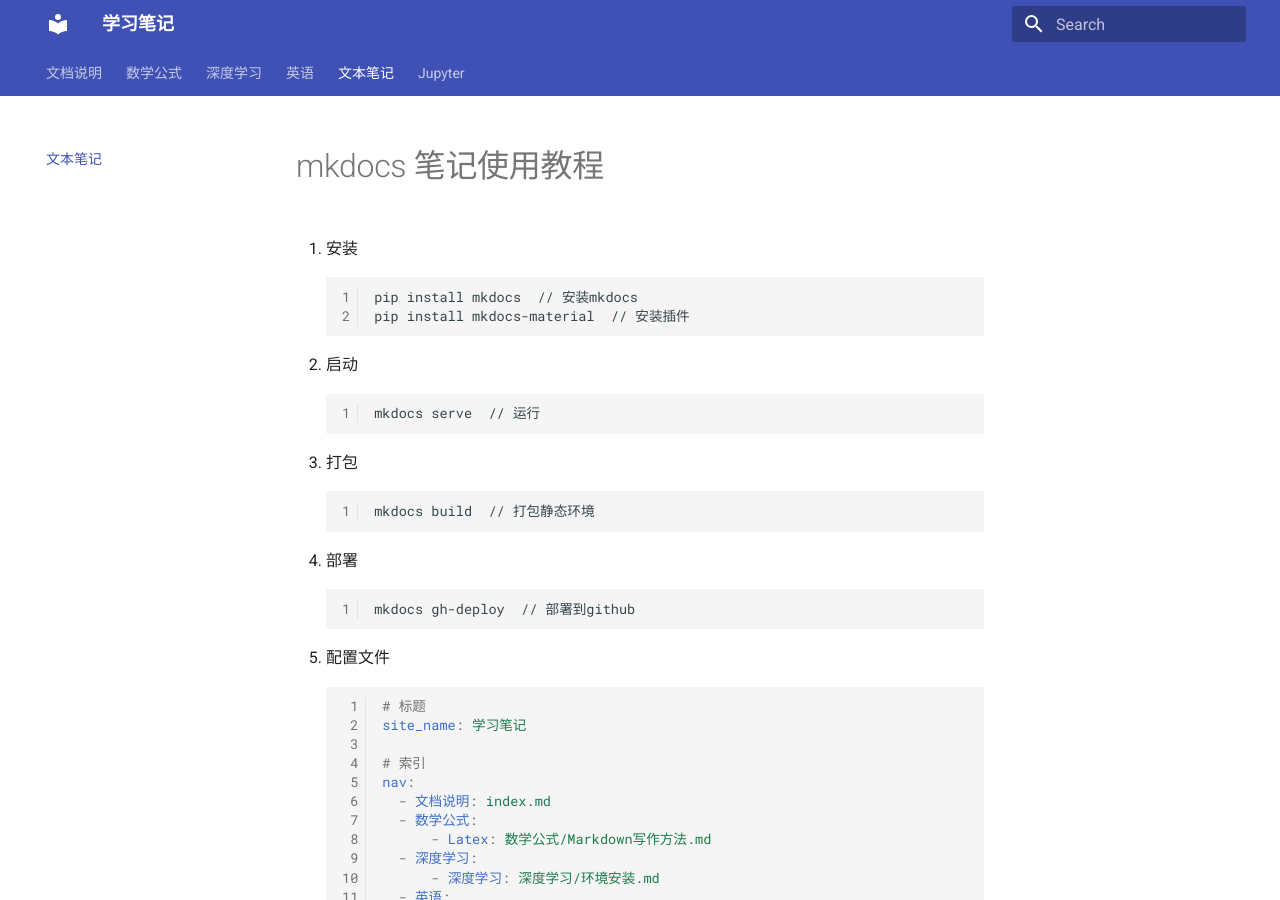
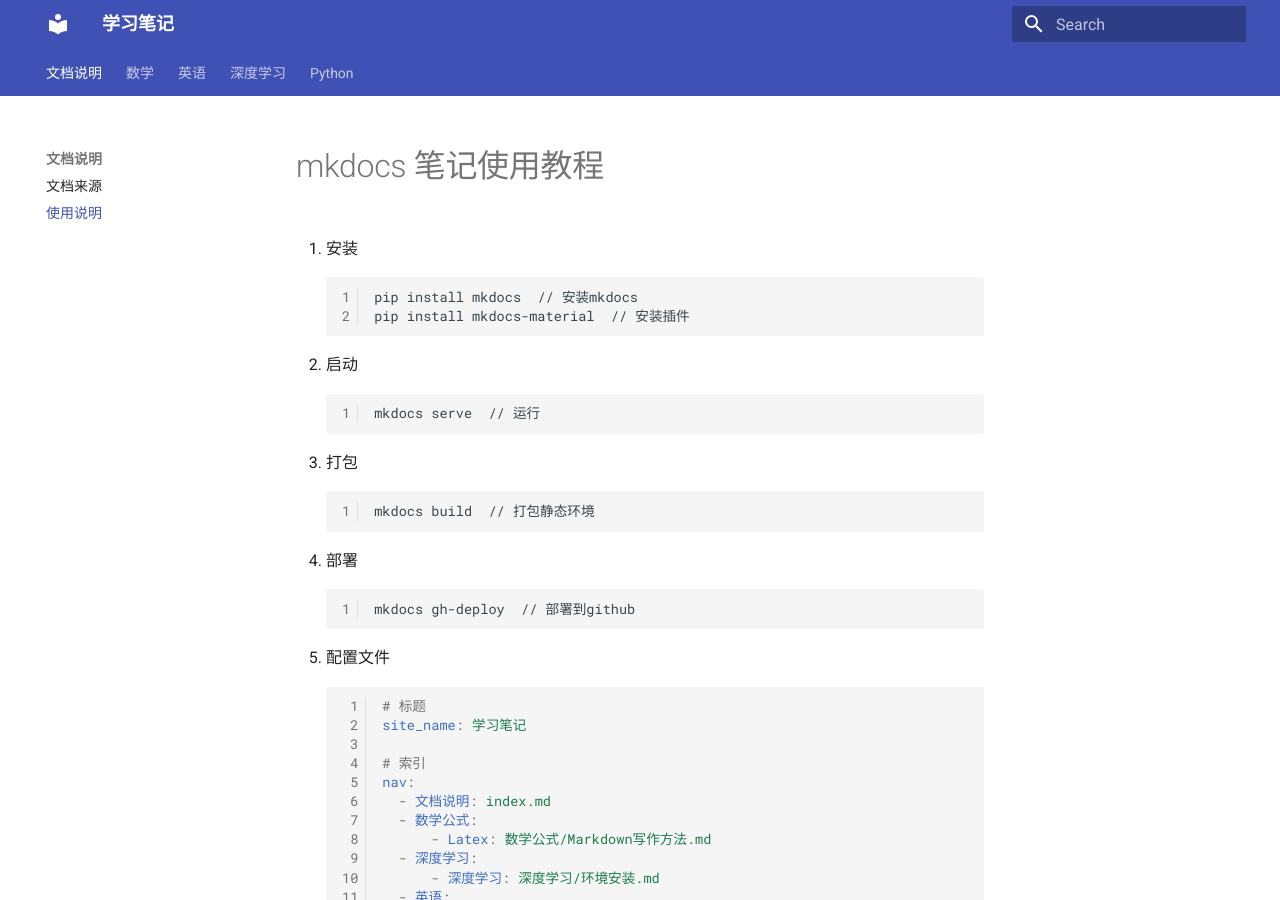
Before and after one commit to yangouyu/notes, an MkDocs documentation site: the page built from docs/笔记使用/笔记使用.md, in a window 1280 px wide and 900 px high. Built offline with MkDocs 1.6.1 and Material for MkDocs 9.7.7, drawn with Linux system fonts in a browser that asks for light colours; part of the change alters nothing that is shown.

Commit message:
feat(menu):修改笔记菜单结构

```diff
--- a/mkdocs.yml
+++ b/mkdocs.yml
@@ -1,16 +1,18 @@
 site_name: 学习笔记
 
 nav:
-  - 文档说明: index.md
-  - 数学公式:
+  - 文档说明:
+    - 文档来源: index.md
+    - 使用说明: 笔记使用/笔记使用.md
+  - 数学:
       - Latex: 数学公式/Markdown写作方法.md
-  - 深度学习:
-      - 深度学习: 深度学习/环境安装.md
   - 英语:
       - 名词: 英语/名词.md
       - 代词: 英语/代词.md
-  - 文本笔记: 笔记使用/笔记使用.md
-  - Jupyter: 项目部署/Jupyter.md
+  - 深度学习:
+      - 深度学习: 深度学习/环境安装.md
+  - Python:
+    - Jupyter: 项目部署/Jupyter.md
 
 theme:
   name: material
```
